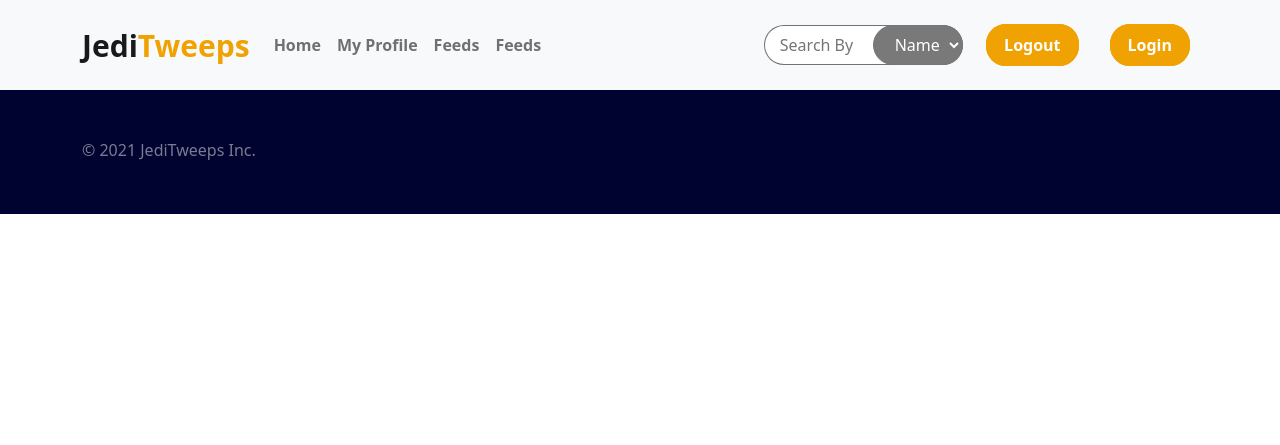
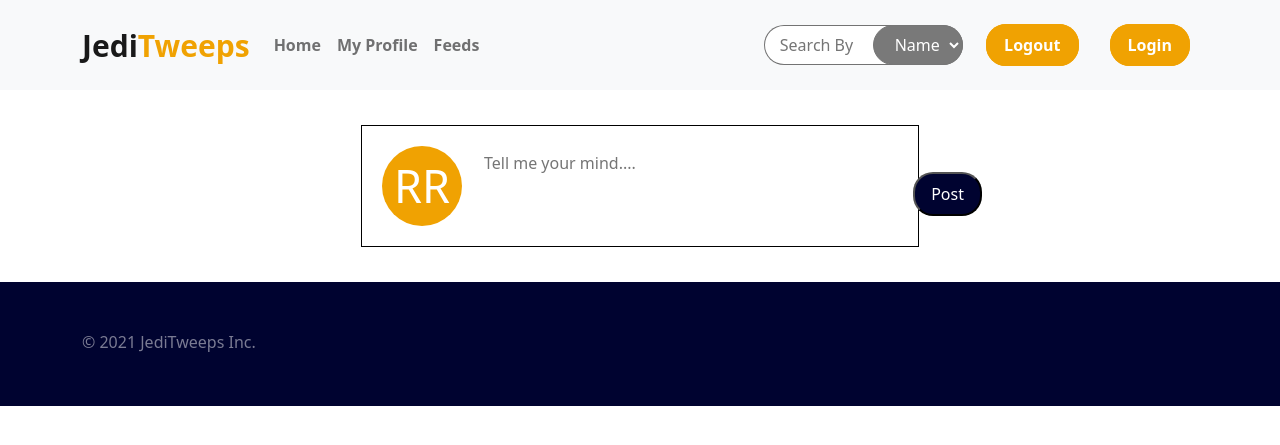
Before and after one commit to kylecumming/2170GP2, a PHP site: page / in a window 1280 px wide. Shown: the top 445 px of the page. Run offline with PHP 8.4, Linux system fonts and the light colour scheme.

Commit message:
Post Field Added

```diff
--- a/css/style.css
+++ b/css/style.css
@@ -1,3 +1,14 @@
+input:focus{
+    outline: none;
+}
+/* https://www.w3docs.com/snippets/css/how-to-disable-the-resizing-of-the-textarea-element.html
+    Created By: W3docs
+    Accessed On: 31 March, 2021
+    how to make textearea of fix size*/
+textarea {
+    resize: none;
+    overflow: hidden;
+}
 .yellow{
     color: #F0A202;
 }
@@ -76,3 +87,60 @@ footer{
     background-color: rgb(0, 3, 48);
     color: rgba(255, 255, 255, 0.479);
 }
+
+
+/*****************************Home************************** */
+
+#post-blog{
+    border: 1px solid black;
+    width: 50%;
+    margin: 35px auto;
+    position: relative;
+    /* background-color: #293241; */
+}
+
+#post-blog button{
+    position:absolute;
+    right: -100px;
+    bottom: 30px;
+}
+#blog-posting:focus{
+    outline: none;
+}
+
+.input-form{
+    /* line-height: 70px; */
+    position: relative;
+    height: 120px;
+    display: inline-block;
+}
+.username{
+    background-color: #F0A202;
+    color: white;
+    border-radius: 100%;
+    width: 80px;
+    height: 80px;
+    display: inline-block;
+    text-align: center;
+    line-height: 80px;
+    font-size: 45px;
+    position: absolute;
+    top: 20px;
+    left: 20px;
+}
+
+#blog-posting{
+    margin: 23px 0px 0px 120px;
+    height: 80px;
+    width: 400px;
+    border: none;
+}
+.submit-post{
+    padding-right: 15px;
+    margin-left: 15px;
+    border-radius: 20px;
+    background-color: rgb(0, 3, 48);
+    color: white;
+    padding: .5rem 1rem;
+    text-decoration: none;
+}
--- a/index.php
+++ b/index.php
@@ -33,10 +33,6 @@
                             <li class="nav-item">
                                 <a class="nav-link" href="#">Feeds</a>
                             </li>
-
-                            <li class="nav-item">
-                                <a class="nav-link" href="#">Feeds</a>
-                            </li>
                         </ul>
 
                     </div>
@@ -67,7 +63,18 @@
                 </div>
             </nav>
         </header>
-        <main>
+        <main class="container">
+        <div id="post-blog">
+            <form class="input-form">
+            <span class="username">RR</span>
+                <lable for="blog-posting" class="d-none">Write a blog</lable>
+                <textarea id="blog-posting" name="blog" rows="4" cols="50"  placeholder="Tell me your mind...." maxlength="240"></textarea>
+                <button type="submit" class="submit-post">Post</button>
+                <!-- <input type="text" id="blog-posting" name="bolg" > -->
+            </form>
+
+        </div>
+
         </main>
         <footer class="py-5 footer">
 			<div class="container">
```
